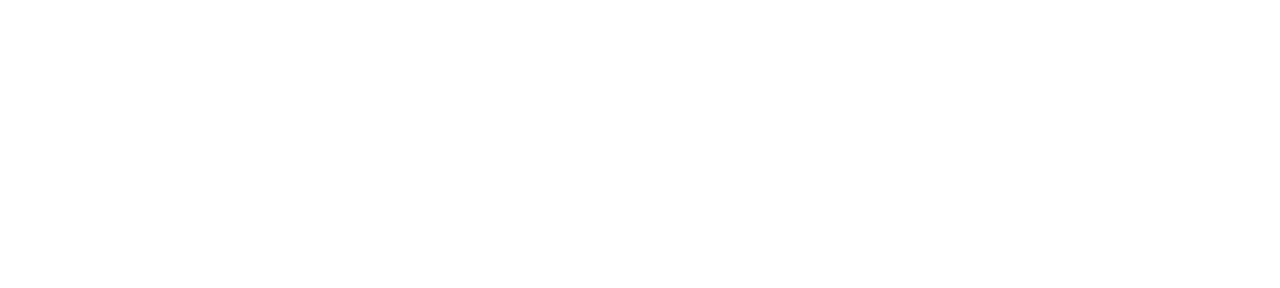
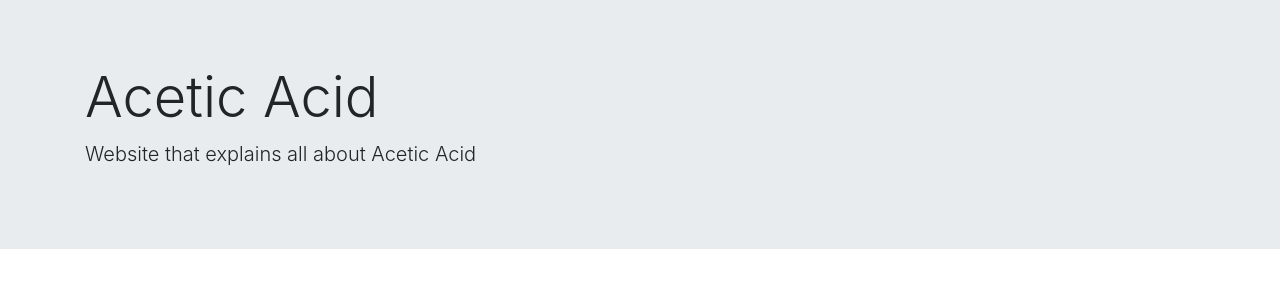
Before and after one commit to SMAKBO/tugas-labkom-2018-TriHaryanto1506, a plain HTML site: page index.html in a window 1280 px wide. Drawn offline with nearby package versions, Linux system fonts and the light colour scheme.

Commit message:
Update index.html

```diff
--- a/index.html
+++ b/index.html
@@ -2,8 +2,15 @@
 <html>
 <head>
 	<title>Acetic Acid by Group 3 XI.9</title>
+	<link rel="stylesheet" href="https://maxcdn.bootstrapcdn.com/bootstrap/4.0.0/css/bootstrap.min.css"
+	integrity="sha384-Gn5384xqQ1aoWXA+058RXPxPg6fy4IWvTNh0E263XmFcJlSAwiGgFAW/dAiS6JXm" crossorigin="anonymous">
 </head>
 <body>
-
+	<div class="jumbotron jumbotron-fluid">
+  	<div class="container">
+    	<h1 class="display-4">Acetic Acid</h1>
+    	<p class="lead">Website that explains all about Acetic Acid</p>
+  </div>
+</div>
 </body>
 </html>
```
